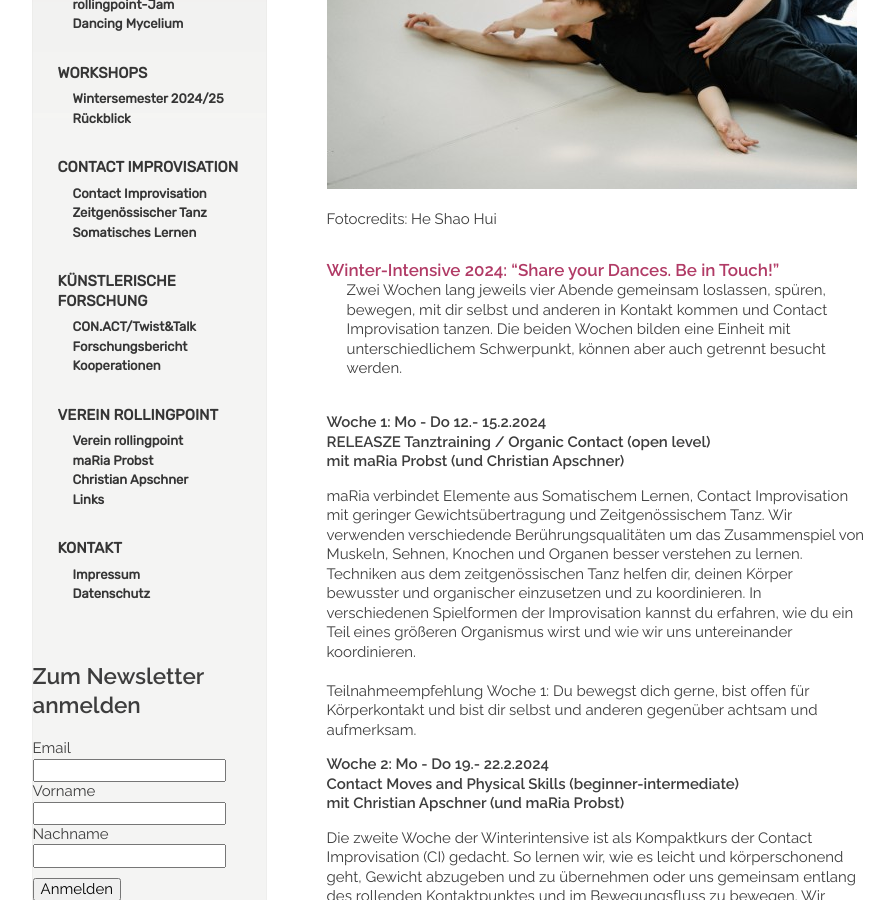
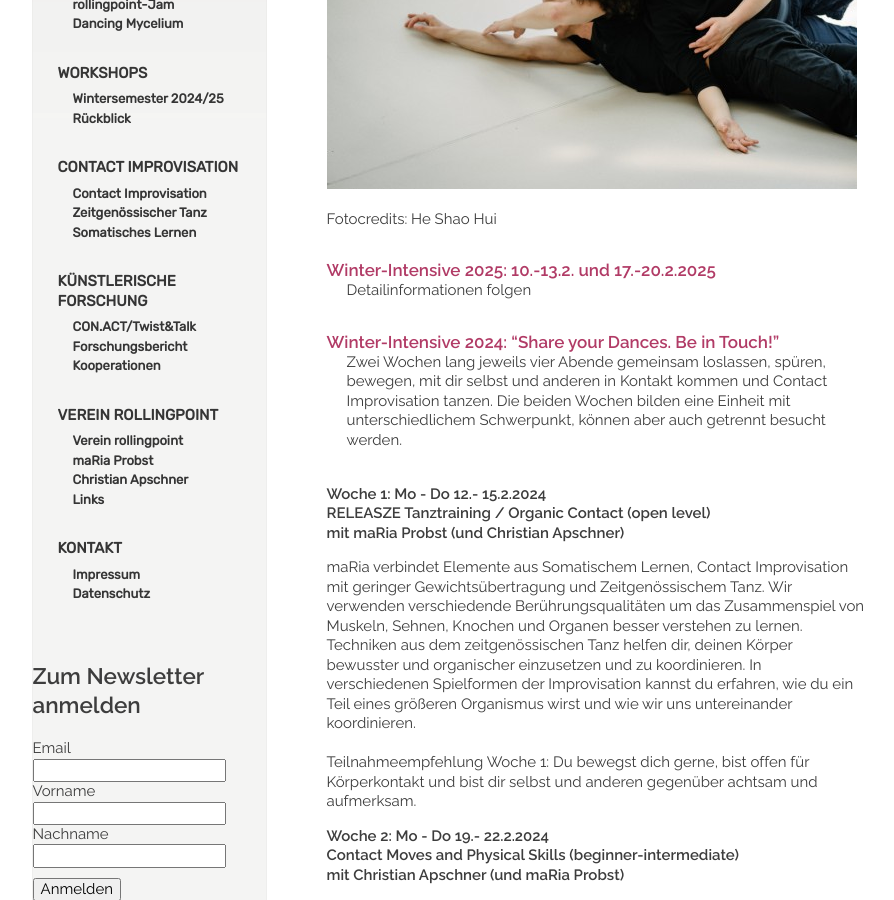
Before and after one commit to manulari/rollingpointat, a Jekyll site: the page built from _pages_de/winterintensive.md, in a window 1280 px wide and 900 px high, scrolled down 349 px. Shown: the whole window, without its empty margins (152-1046 px from the left). Built offline with Jekyll 4.4.1, drawn with Linux system fonts in a browser that asks for light colours; comment, search, counter and statistics services are not loaded.

Commit message:
Update page (de) “winterintensive”

```diff
--- a/_pages_de/winterintensive.md
+++ b/_pages_de/winterintensive.md
@@ -9,6 +9,12 @@ title: Winter-Intensive
 Fotocredits: He Shao Hui
 
 <div class="named-anchor" id="winterintensive"></div>
+
+#### **Winter-Intensive 2025:  10.-13.2. und 17.-20.2.2025**
+
+Detailinformationen folgen
+
+
 
 #### **Winter-Intensive 2024: "Share your Dances. Be in Touch!"**
 
```
